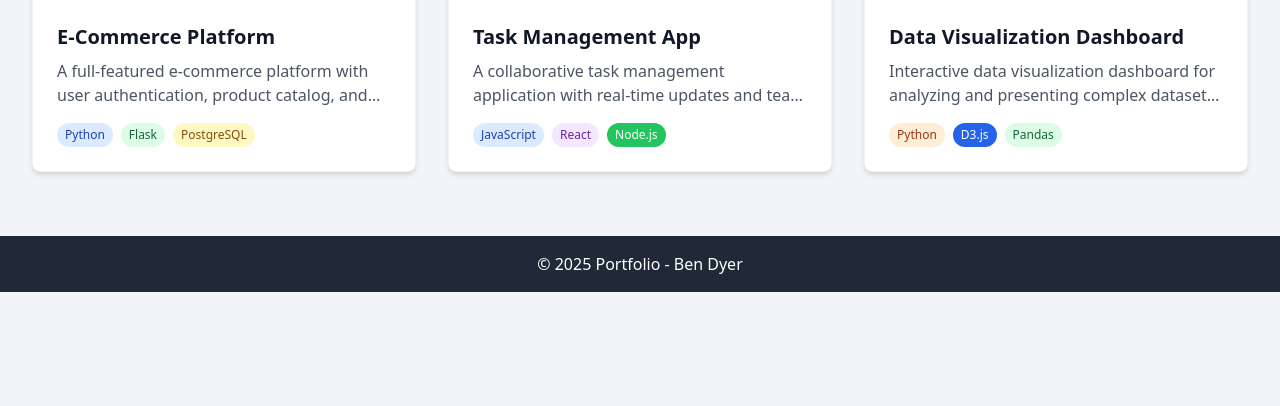
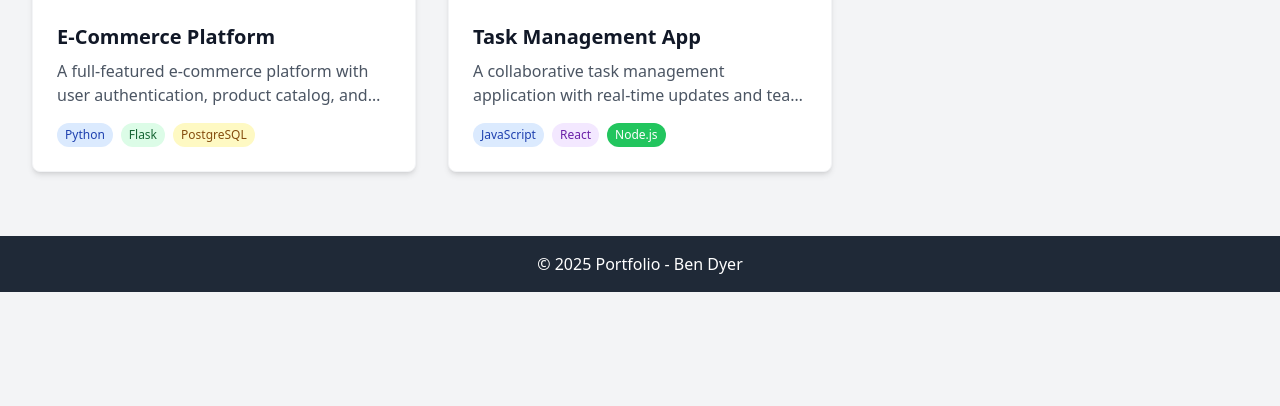
Before and after one commit to b5050d/portfolio, a Flask app: page /projects in a window 1280 px wide. Shown: the part 394-800 px from the top of the page. Run offline with Flask 3, Linux system fonts and the light colour scheme; some libraries are stand-ins or nearby versions.

Commit message:
Got the projects page PoC up and going, need to add real projects

```diff
--- a/app.py
+++ b/app.py
@@ -4,6 +4,7 @@ app = Flask(__name__)
 from home_objects import educations
 from skills import skill_categories
 from work_experiences import work_experiences
+from projects import projects
 
 @app.route('/')
 def home():
@@ -16,8 +17,14 @@ def home():
 
 @app.route('/projects')
 def projects():
-    return render_template('projects.html')
+    return render_template('projects.html', projects=projects)
     # return "Hello World"
+
+
+@app.route('/project/<int:project_id>')
+def project_page(project_id):
+    project = projects[project_id - 1]
+    return render_template('project_page.html', project=project)
 
 if __name__ == '__main__':
     app.run(debug=True)
--- /dev/null
+++ b/projects.py
@@ -0,0 +1,24 @@
+
+
+class Project:
+    def __init__(self, name: str, description: str, bullets: list = [], image_path: str = ""):
+        self.name = name
+        self.description = description
+        self.bullets = bullets
+        self.image_path = image_path
+
+
+projects = []
+
+projects.append(
+    Project(
+        name="Sim Racing Pedals",
+        description="I created 3D printed sim-racing pedals",
+        bullets=[
+            "3D Printing",
+            "Embedded Systems",
+            "Programming",
+        ],
+        image_path="moose.jpg"
+    )
+)
--- a/templates/projects.html
+++ b/templates/projects.html
@@ -6,7 +6,7 @@
 
     <div class="grid grid-cols-1 md:grid-cols-2 lg:grid-cols-3 gap-8">
         <!-- Project Card 1 -->
-        <a href="{{ url_for('project_detail', project_id=1) }}" class="group block bg-white rounded-lg overflow-hidden shadow-md hover:shadow-xl transition-shadow duration-300 border border-gray-100">
+        <a href="{{ url_for('project_page', project_id=1) }}" class="group block bg-white rounded-lg overflow-hidden shadow-md hover:shadow-xl transition-shadow duration-300 border border-gray-100">
             <div class="relative h-48 overflow-hidden">
                 <img src="{{ url_for('static', filename='images/project1-thumbnail.jpg') }}"
                      alt="Project 1"
@@ -29,7 +29,7 @@
         </a>
 
         <!-- Project Card 2 -->
-        <a href="{{ url_for('project_detail', project_id=2) }}" class="group block bg-white rounded-lg overflow-hidden shadow-md hover:shadow-xl transition-shadow duration-300 border border-gray-100">
+        <a href="{{ url_for('project_page', project_id=2) }}" class="group block bg-white rounded-lg overflow-hidden shadow-md hover:shadow-xl transition-shadow duration-300 border border-gray-100">
             <div class="relative h-48 overflow-hidden">
                 <img src="{{ url_for('static', filename='images/project2-thumbnail.jpg') }}"
                      alt="Project 2"
@@ -50,29 +50,6 @@
                 </div>
             </div>
         </a>
-
-        <!-- Project Card 3 -->
-        <a href="{{ url_for('project_detail', project_id=3) }}" class="group block bg-white rounded-lg overflow-hidden shadow-md hover:shadow-xl transition-shadow duration-300 border border-gray-100">
-            <div class="relative h-48 overflow-hidden">
-                <img src="{{ url_for('static', filename='images/project3-thumbnail.jpg') }}"
-                     alt="Project 3"
-                     class="w-full h-full object-cover transform group-hover:scale-105 transition-transform duration-300">
-                <div class="absolute inset-0 bg-gradient-to-t from-black/60 to-transparent"></div>
-            </div>
-            <div class="p-6">
-                <h3 class="text-xl font-bold text-gray-900 mb-2 group-hover:text-blue-600 transition-colors">
-                    Data Visualization Dashboard
-                </h3>
-                <p class="text-gray-600 mb-4 line-clamp-2">
-                    Interactive data visualization dashboard for analyzing and presenting complex datasets with custom charts.
-                </p>
-                <div class="flex flex-wrap gap-2">
-                    <span class="px-2 py-1 bg-orange-100 text-orange-800 text-xs font-medium rounded-full">Python</span>
-                    <span class="px-2 py-1 bg-blue-600 text-white text-xs font-medium rounded-full">D3.js</span>
-                    <span class="px-2 py-1 bg-green-100 text-green-800 text-xs font-medium rounded-full">Pandas</span>
-                </div>
-            </div>
-        </a>
     </div>
 </div>
 {% endblock %}
```
Also changed, not shown: templates/project_page.html (added, +7 -0 lines).
